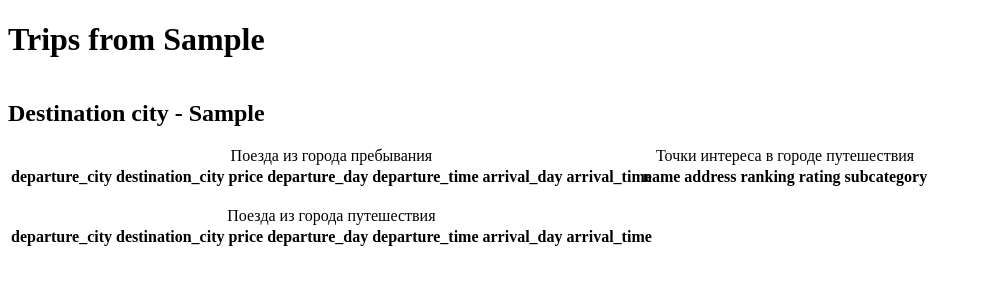
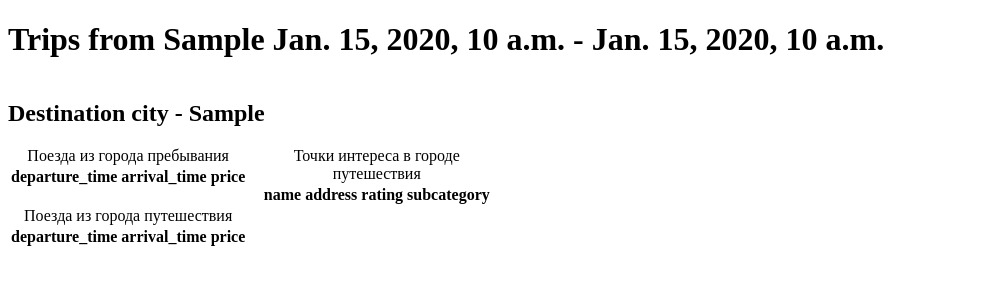
Before and after one commit to vkislinskii/rail_trip_project, a Django app: template templates/processing_page.html in a window 1280 px wide. Shown: the top 300 px of the page, without its empty margins (0-983 px from the left). Run offline with Django 5.2, Linux system fonts and the light colour scheme; the template is opened without the code that fills it: most values are stand-ins (such as "Sample title", 1, 10 or a date in 2020); lists and menus that the app fills with data are empty.

Commit message:
fixed bugs, griped tables

```diff
--- a/core/views.py
+++ b/core/views.py
@@ -184,6 +184,7 @@ def processing_page(request):
     print(lst_trains_back)
     page.close()
     browser.close()
+    p.stop()
 
     #######################################################################################################################
     ## Блок №3: получение данных о точках интереса внутри городов
@@ -227,6 +228,8 @@ def processing_page(request):
     print(lst_objects)
 
     return render(request, './processing_page.html', {'departure_city':x,
+                                                                        'date_start': date_start,
+                                                                        'date_back': date_back,
                                                                         'destination_cities':y,
                                                                         'lst_trains_start':lst_trains_start,
                                                                         'lst_trains_back':lst_trains_back,
--- a/templates/processing_page.html
+++ b/templates/processing_page.html
@@ -5,34 +5,26 @@
     <title>Title</title>
 </head>
 <body>
-<h1>Trips from {{departure_city}}</h1>
+<h1>Trips from {{departure_city}} {{date_start}} - {{date_back}}</h1>
 <div class="result-body">
     {% for j in destination_cities %}
     <div>
         <div style="float: left; width: 100%;">
         <h2>Destination city - {{j}}</h2>
         </div>
-        <div style="float: left; width: 50%;">
+        <div style="float: left; width: 20%;">
             <table class="table">
                 <caption>Поезда из города пребывания</caption>
                 <tr>
-                    <th>departure_city</th>
-                    <th>destination_city</th>
+                    <th>departure_time</th>
+                    <th>arrival_time</th>
                     <th>price</th>
-                    <th>departure_day</th>
-                    <th>departure_time</th>
-                    <th>arrival_day</th>
-                    <th>arrival_time</th>
                 </tr>
                 {% for i in lst_trains_start%}
                     {% if i.destination_city == j %}
-                        <td>{{i.departure_city}}</td>
-                        <td>{{i.destination_city}}</td>
+                        <td>{{i.departure_time}}</td>
+                        <td>{{i.arrival_time}}</td>
                         <td>{{i.price}}</td>
-                        <td>{{i.departure_day}}</td>
-                        <td>{{i.departure_time}}</td>
-                        <td>{{i.arrival_day}}</td>
-                        <td>{{i.arrival_time}}</td>
                     {% endif %}
                 </tr>
                 {% endfor %}
@@ -41,23 +33,15 @@
             <table class="table">
                 <caption>Поезда из города путешествия</caption>
                 <tr>
-                    <th>departure_city</th>
-                    <th>destination_city</th>
+                    <th>departure_time</th>
+                    <th>arrival_time</th>
                     <th>price</th>
-                    <th>departure_day</th>
-                    <th>departure_time</th>
-                    <th>arrival_day</th>
-                    <th>arrival_time</th>
                 </tr>
                 {% for i in lst_trains_back%}
                     {% if i.departure_city == j %}
-                        <td>{{i.departure_city}}</td>
-                        <td>{{i.destination_city}}</td>
+                        <td>{{i.departure_time}}</td>
+                        <td>{{i.arrival_time}}</td>
                         <td>{{i.price}}</td>
-                        <td>{{i.departure_day}}</td>
-                        <td>{{i.departure_time}}</td>
-                        <td>{{i.arrival_day}}</td>
-                        <td>{{i.arrival_time}}</td>
                     {% endif %}
                 </tr>
                 {% endfor %}
@@ -69,7 +53,6 @@
                 <tr>
                     <th>name</th>
                     <th>address</th>
-                    <th>ranking</th>
                     <th>rating</th>
                     <th>subcategory</th>
                 </tr>
@@ -77,7 +60,6 @@
                     {% if i.city == j %}
                         <td>{{i.name}}</td>
                         <td>{{i.address}}</td>
-                        <td>{{i.ranking}}</td>
                         <td>{{i.rating}}</td>
                         <td>{{i.subcategory}}</td>
                     {% endif %}
```
